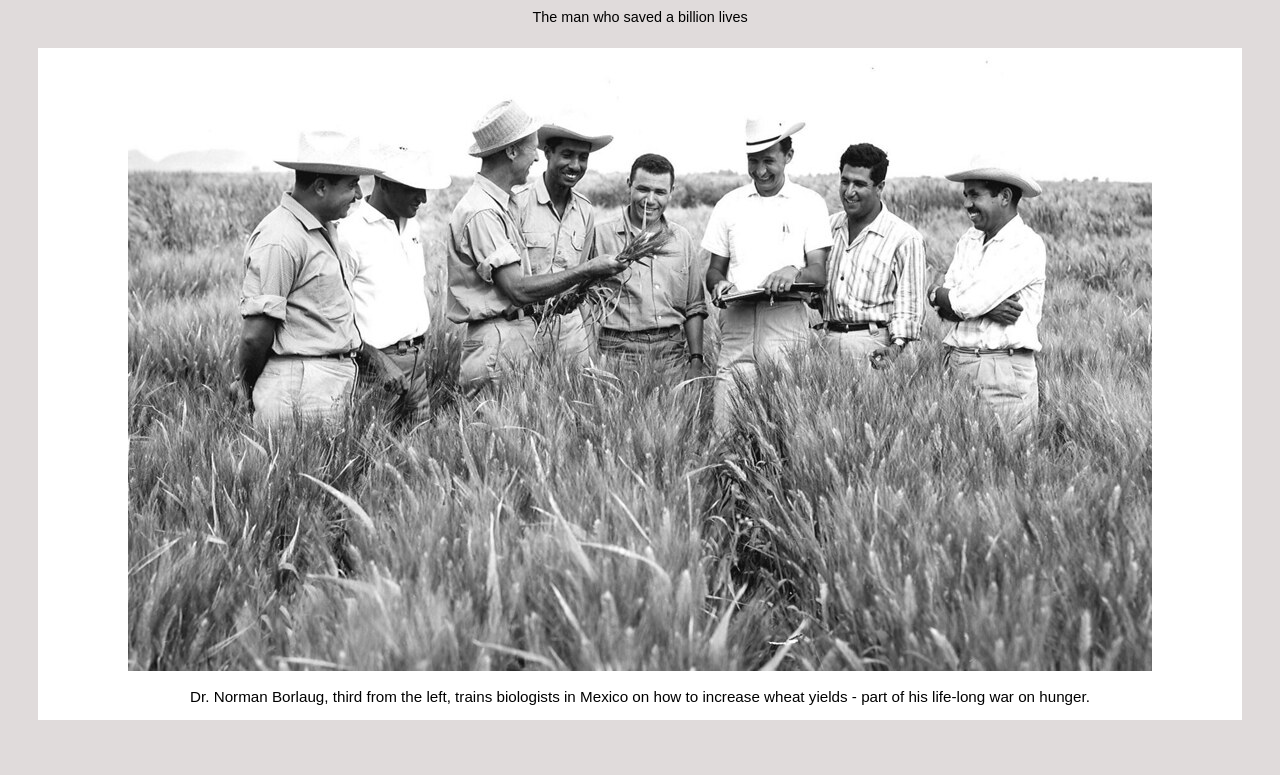
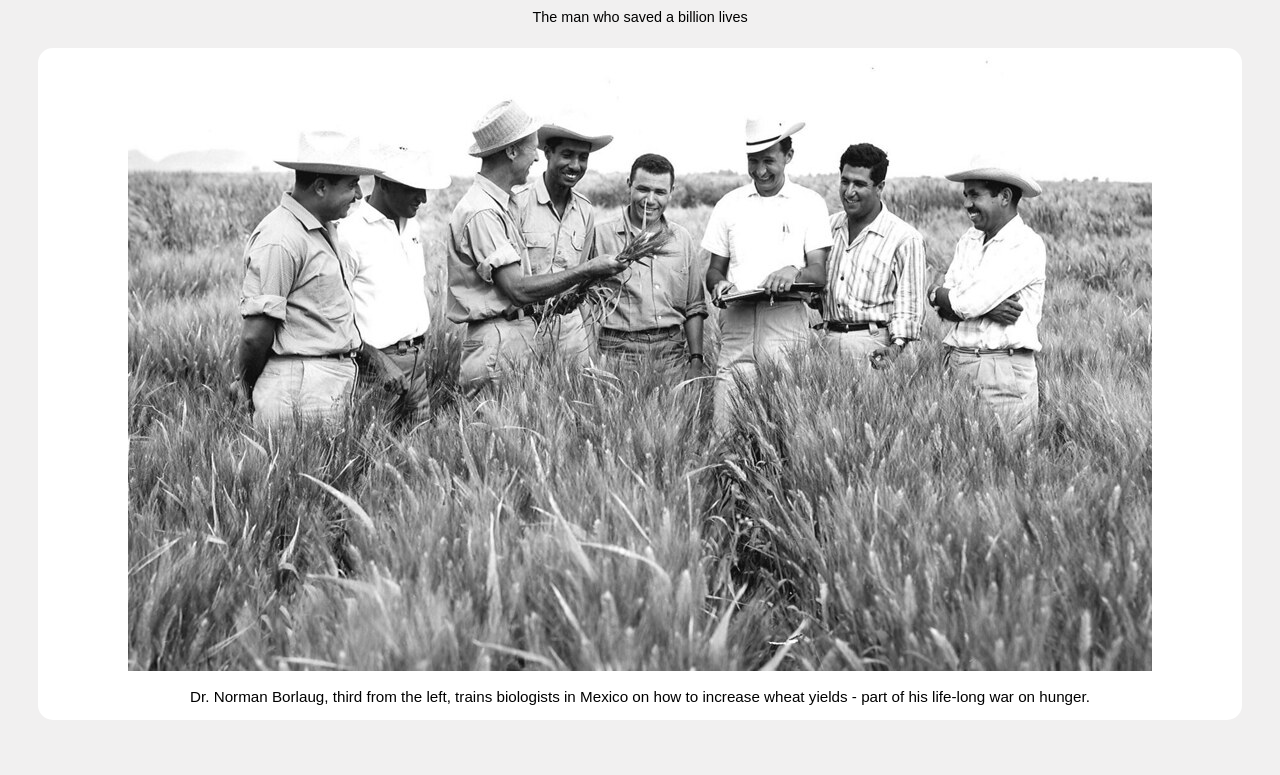
Before and after one commit to harunaOseni/Dr-Norman-Borlaug-tribute-page, a plain HTML site: page index.html in a window 1280 px wide. Shown: the part 70-845 px from the top of the page. Drawn offline with Linux system fonts and the light colour scheme.

Commit message:
Changes made to the css codes.
Background color of page and border-radius of image div changed.

```diff
--- a/css/styles.css
+++ b/css/styles.css
@@ -2,7 +2,7 @@
 body {
   font-family: sans-serif;
   margin: 0;
-  background-color: rgba(221, 215, 215, 0.897);
+  background-color: rgba(102, 99, 99, 0.089);
 }
 
 footer {
@@ -38,6 +38,7 @@ footer {
   margin: auto;
   max-width: 94vw;
   max-height: 100%;
+  border-radius: 15px;
 }
 
 #image {
```
